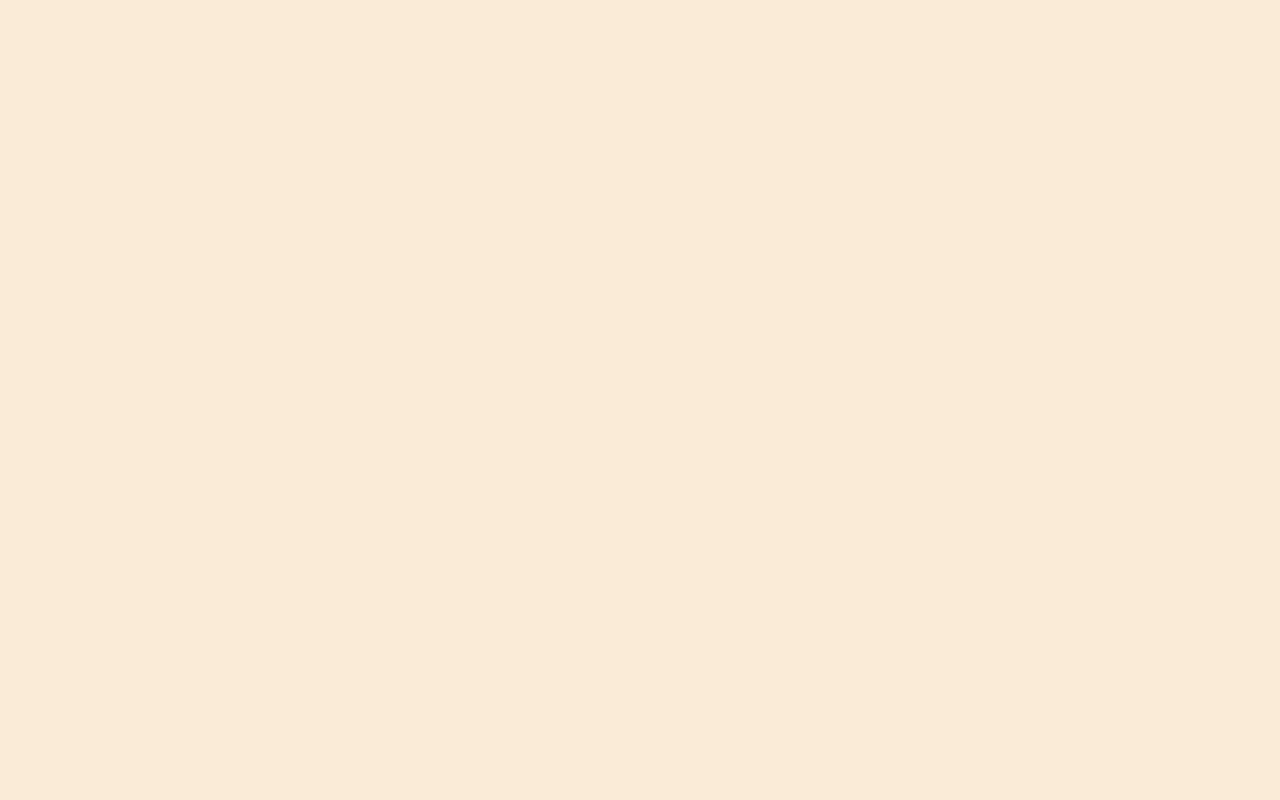
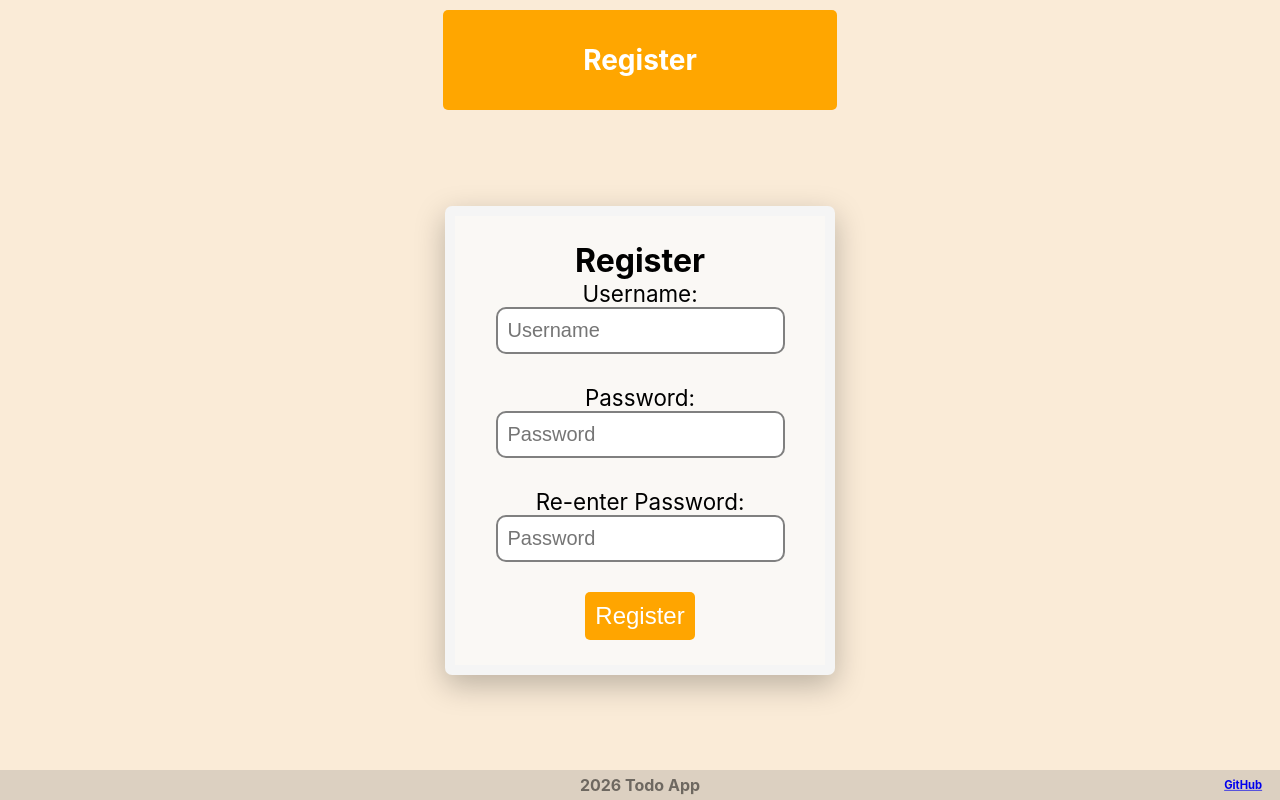
Before and after one commit to Naksh-Rathore/todo-app, a React (Vite) app in the folder client/todoapp/: page /register in a window 1280 px wide. Built offline with nearby package versions, Linux system fonts and the light colour scheme.

Commit message:
Finish the styling of /register

```diff
--- a/client/todoapp/src/Register/Register.jsx
+++ b/client/todoapp/src/Register/Register.jsx
@@ -1,7 +1,22 @@
 import styles from "./Register.module.css";
+
+import Header from "../Header/Header.jsx";
+import Footer from "../Footer/Footer.jsx";
+
+import RegisterForm from "./RegisterForm/RegisterForm.jsx";
 
 export default function Register() {
     return (
-        <></>
+        <div className={styles.container}>
+            <div className={styles.headerWrapper}>
+                <Header>
+                    <h3 className={styles.text}>Register</h3>
+                </Header>
+            </div>
+
+            <RegisterForm />
+
+            <Footer />
+        </div>
     );
 }
--- a/client/todoapp/src/Register/Register.module.css
+++ b/client/todoapp/src/Register/Register.module.css
@@ -0,0 +1,17 @@
+.container {
+    display: flex;
+    flex-direction: column;
+    min-height: 100vh;
+    margin: 0;
+}
+
+.text {
+    color: white;
+    font-size: 1.75rem;
+}
+
+.headerWrapper {
+    width: 40%;
+    margin-left: auto;
+    margin-right: auto;
+}
--- /dev/null
+++ b/client/todoapp/src/Register/RegisterForm/RegisterForm.jsx
@@ -0,0 +1,23 @@
+import styles from "./RegisterForm.module.css";
+
+export default function RegisterForm() {
+    return (
+        <form className={styles.registerForm}>
+            <h2 className={styles.subtitle}>Register</h2>
+
+            <div className={styles.registerinputs}>
+                <label className={styles.labels}>Username: </label><br/>
+                <input className={styles.inputFields} type="text" placeholder="Username"/><br/>
+
+                <label className={styles.labels}>Password: </label><br/>
+                <input className={styles.inputFields} type="password" placeholder="Password"/><br/>
+
+
+                <label className={styles.labels}>Re-enter Password: </label><br/>
+                <input className={styles.inputFields} type="password" placeholder="Password"/>
+            </div>
+
+            <button className={styles.submitButton} type="submit">Register</button>
+        </form>
+    );
+}
--- /dev/null
+++ b/client/todoapp/src/Register/RegisterForm/RegisterForm.module.css
@@ -0,0 +1,65 @@
+.registerForm {
+    display: flex;
+    justify-content: center;
+    align-items: center;
+    flex-direction: column;
+
+    text-align: center;
+
+    width: 25%;
+    min-height: 45vh;
+
+    margin-left: auto;
+    margin-right: auto;
+    margin-top: auto;
+
+    background-color: hsl(45, 29%, 97%);
+
+    padding: 25px;
+
+    border-radius: 7px;
+    border: 10px solid whitesmoke;
+
+    font-family: Inter, BlinkMacSystemFont, 'Segoe UI', Roboto, Helvetica, Arial, Sans-Serif;
+
+    box-shadow: 0 10px 30px hsla(0, 0%, 0%, 0.25);
+}
+
+.subtitle {
+    margin-top: 0;
+    margin-bottom: auto;
+    font-size: 2rem;
+}
+
+.registerinputs {
+    margin-top: 0;
+    margin-bottom: auto;
+}
+
+.inputFields {
+    margin-bottom: 30px;
+    font-size: 1.25rem;
+    padding: 10px;
+    border-radius: 10px;
+    border: 2px solid grey;
+}
+
+.labels {
+    font-size: 1.4rem;
+    margin-bottom: 10px;
+}
+
+.submitButton {
+    background-color: orange;
+    color: white;
+    border: none;
+    border-radius: 5px;
+    padding: 10px;
+    font-size: 1.5rem;
+    cursor: pointer;
+    transition: 0.25s ease;
+}
+
+.submitButton:hover {
+    background-color: hsl(39, 100%, 45%);
+}
```
